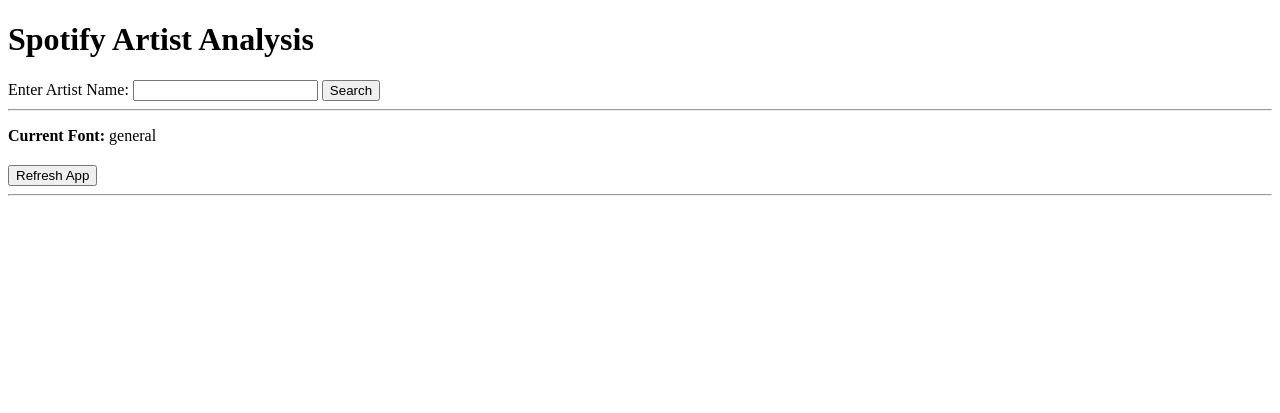
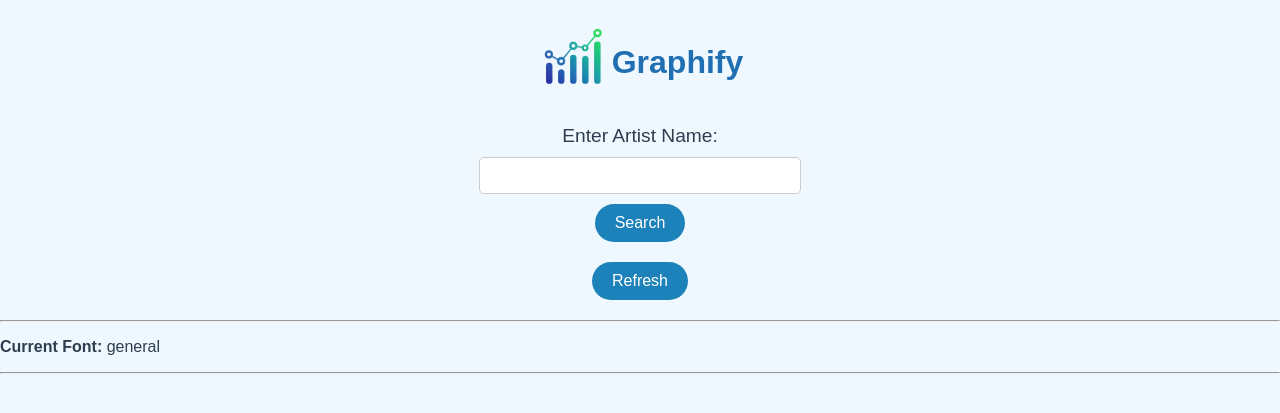
Before and after one commit to jyeo/cs122_financialdata_project, a Flask app: page / in a window 1280 px wide. Shown: the top 413 px of the page. Run offline with Flask 3, Linux system fonts and the light colour scheme.

Commit message:
refresh and styling

```diff
--- a/code/app.py
+++ b/code/app.py
@@ -1,4 +1,4 @@
-from flask import Flask, render_template, request
+from flask import Flask, render_template, request, redirect, url_for
 from utils.spotify_api import get_spotify_token, get_artist_info, get_top_albums, get_top_tracks
 from utils.cache_manager import load_from_cache, save_to_cache
 from utils.data_analysis import build_track_dataframe, analyze
@@ -101,19 +101,7 @@ def set_font():
 
 @app.route('/refresh', methods=['POST'])
 def refresh():
-    global current_font
-    # WHIP ME I CAN CHANGE
-    # PLZ I CAN CHANGE
-    return render_template(
-        'home.html',
-        artist=None,
-        albums=[],
-        tracks=[],
-        analysis=None,
-        track_analysis=None,
-        plot_path=None,
-        current_font=current_font
-    )
+    return redirect(url_for('home'))
 
 if __name__ == "__main__":
     app.run(debug=True)
--- /dev/null
+++ b/code/static/css/style.css
@@ -0,0 +1,112 @@
+
+body {
+    font-family: Arial, sans-serif;
+    margin: 0;
+    padding: 0;
+    background-color: #f0f8ff; /* Light blue */
+    color: #2c3e50; /* Dark blue */
+}
+
+
+h1 {
+    text-align: center;
+    color: #206fb2; /* Bright blue */
+    margin-top: 20px;
+}
+
+
+button {
+    background-color: #1d82ba;
+    color: white;
+    border: none;
+    border-radius: 20px;
+    padding: 10px 20px;
+    cursor: pointer;
+    font-size: 1em;
+    color: white;
+}
+
+button:hover {
+    background-color: #2933a2;
+    transition: all ease-in-out .3s;
+}
+
+form {
+    display: flex;
+    flex-direction: column;
+    align-items: center;
+    margin: 20px 0;
+}
+
+label {
+    font-size: 1.2em;
+    margin-bottom: 10px;
+}
+
+input[type="text"] {
+    padding: 10px;
+    width: 300px;
+    border: 1px solid #ccc;
+    border-radius: 5px;
+    margin-bottom: 10px;
+}
+
+
+ul {
+    list-style-type: none;
+    padding: 0;
+}
+
+li {
+    margin: 10px 0;
+    padding: 10px;
+    background-color: #fff;
+    border: 1px solid #ddd;
+    border-radius: 5px;
+}
+
+strong {
+    color: #2c3e50;
+}
+
+/* Image styles */
+img {
+    border-radius: 5px;
+    margin-top: 10px;
+}
+
+/* Audio player styles */
+audio {
+    margin-top: 10px;
+}
+
+/* Visualization styles */
+h3 {
+    color: #34495e;
+    margin-top: 20px;
+    text-align: center;
+}
+
+img[alt="Track Popularity Bar Chart"] {
+    display: block;
+    margin: 20px auto;
+    border: 1px solid #ddd;
+    border-radius: 5px;
+}
+
+.header-container {
+    display: flex;
+    align-items: center;
+    justify-content: center;
+    padding: 10px;
+}
+
+.header-container h1 {
+    margin-top: 10;
+    margin-bottom: 0;
+    font-size: 2em;
+}
+
+.header-container img {
+    margin-right: 0px;
+}
--- a/code/templates/home.html
+++ b/code/templates/home.html
@@ -3,17 +3,32 @@
 <head>
     <meta charset="UTF-8">
     <meta name="viewport" content="width=device-width, initial-scale=1.0">
-    <title>Spotify Artist Analysis</title>
+    <title>Graphify</title>
+    <link rel="icon" href="{{ url_for('static', filename='logo_nobg.png') }}" type="image/png">
+    <link rel="stylesheet" href="{{ url_for('static', filename='css/style.css') }}">
 </head>
 <body>
-    <h1>Spotify Artist Analysis</h1>
+    <div class="header-container">
+        <img src="{{ url_for('static', filename='logo_nobg.png') }}" alt="Graphify Logo" style="width: 75px; height: auto;">
+        <h1>Graphify</h1>
+
+    </div>
 
     <! PAPARAZZI >
-    <form method="POST">
-        <label for="artist_name">Enter Artist Name:</label>
-        <input type="text" id="artist_name" name="artist_name" required>
-        <button type="submit">Search</button>
-    </form>
+    <div class="search-container">
+        <form method="POST">
+            <label for="artist_name">Enter Artist Name:</label>
+            <input type="text" id="artist_name" name="artist_name" required>
+            <div class="button-container">
+                <button type="submit">Search</button>
+            </div>
+        </form>
+        <! SLAP THE APPY >
+        <form action="/refresh" method="post" style="margin-top: 20px;">
+            <button type="submit">Refresh</button>
+        </form>
+    </div>
+
 
     <hr>
 
@@ -35,10 +50,6 @@
         <p><strong>Current Font:</strong> {{ current_font }}</p>
     {% endif %}
 
-    <! SLAP THE APPY >
-    <form action="/refresh" method="post" style="margin-top: 20px;">
-        <button type="submit">Refresh App</button>
-    </form>
 
     <hr>
 
```
Also changed, not shown: code/static/logo.jpeg (added), code/static/logo_nobg.png (added), code/static/plot.png.
